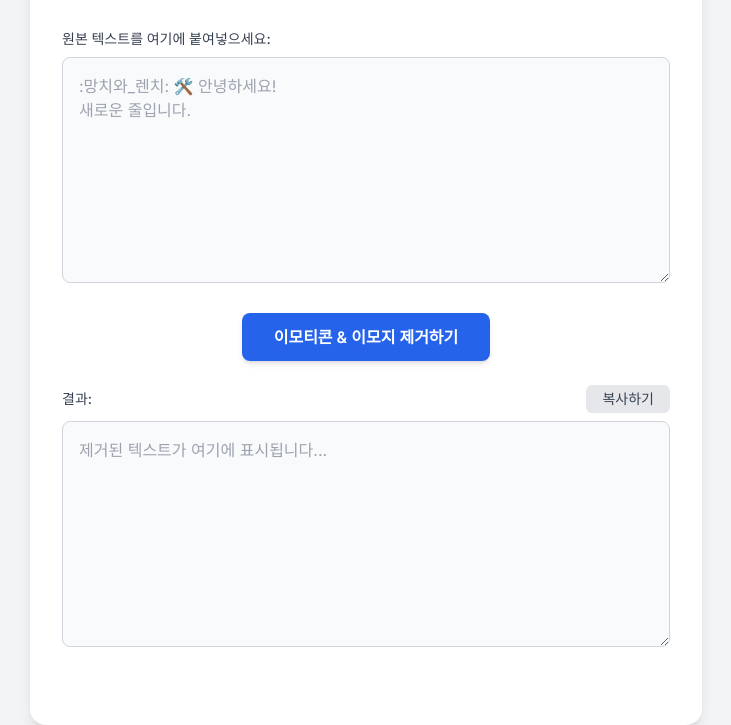
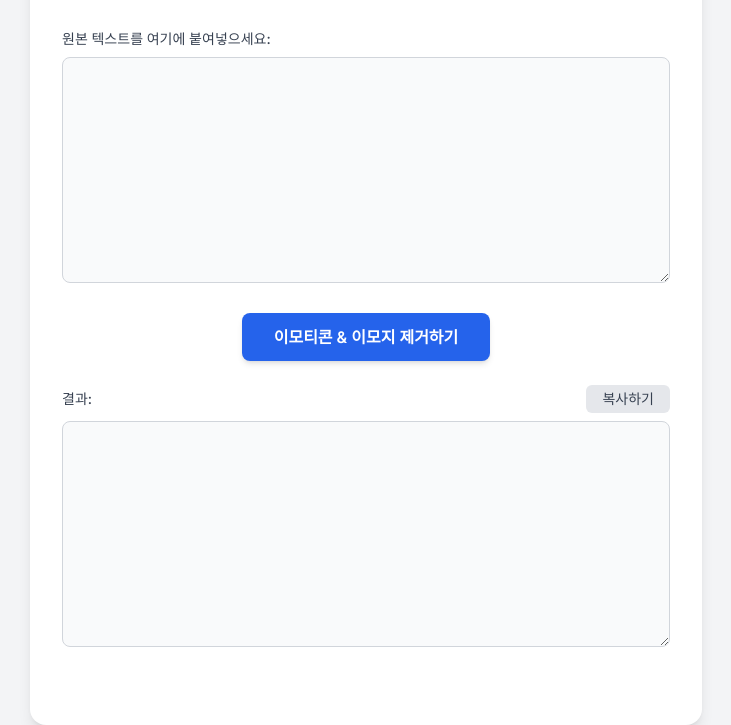
Before and after one commit to annoymonous69/Emote-Separater, a plain HTML site: page index.html in a window 1280 px wide. Shown: the part 107-832 px from the top of the page, without its empty margins (274-1005 px from the left). Drawn offline with nearby package versions, Linux system fonts and the light colour scheme.

Commit message:
Update index.html

```diff
--- a/index.html
+++ b/index.html
@@ -30,7 +30,7 @@
         <!-- Input Text Area -->
         <div class="mb-6">
             <label for="inputText" class="block mb-2 text-sm font-medium text-gray-700 dark:text-gray-300">원본 텍스트를 여기에 붙여넣으세요:</label>
-            <textarea id="inputText" rows="8" class="w-full p-4 bg-gray-50 dark:bg-gray-700 border border-gray-300 dark:border-gray-600 rounded-lg text-gray-900 dark:text-white focus:ring-2 focus:ring-blue-500 focus:border-blue-500 transition duration-300" placeholder=":망치와_렌치: 🛠️ 안녕하세요!&#10;새로운 줄입니다."></textarea>
+            <textarea id="inputText" rows="8" class="w-full p-4 bg-gray-50 dark:bg-gray-700 border border-gray-300 dark:border-gray-600 rounded-lg text-gray-900 dark:text-white focus:ring-2 focus:ring-blue-500 focus:border-blue-500 transition duration-300" placeholder=""></textarea>
         </div>
 
         <!-- Action Button -->
@@ -48,7 +48,7 @@
                     복사하기
                 </button>
             </div>
-            <textarea id="outputText" rows="8" class="w-full p-4 bg-gray-50 dark:bg-gray-700 border border-gray-300 dark:border-gray-600 rounded-lg text-gray-900 dark:text-white focus:ring-2 focus:ring-blue-500 focus:border-blue-500 transition duration-300" readonly placeholder="제거된 텍스트가 여기에 표시됩니다..."></textarea>
+            <textarea id="outputText" rows="8" class="w-full p-4 bg-gray-50 dark:bg-gray-700 border border-gray-300 dark:border-gray-600 rounded-lg text-gray-900 dark:text-white focus:ring-2 focus:ring-blue-500 focus:border-blue-500 transition duration-300" readonly placeholder=""></textarea>
         </div>
 
         <!-- Message Box for copy confirmation -->
```
